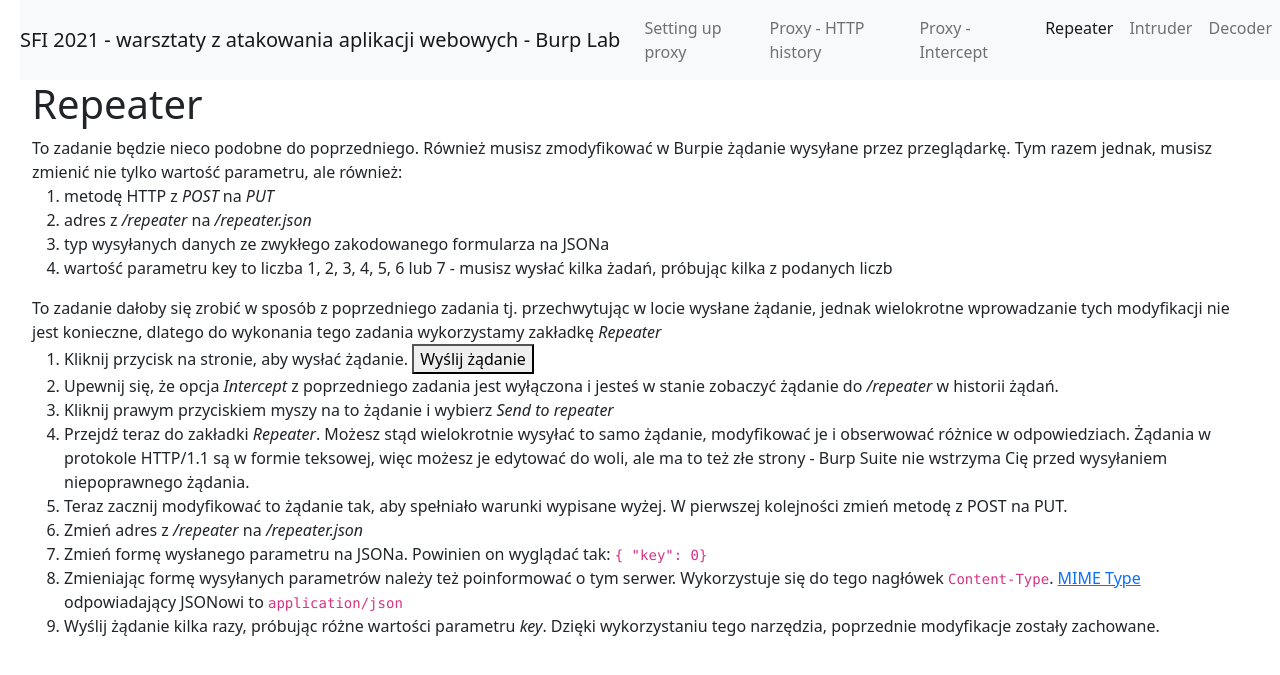
After one commit to gregxsunday/burp-wkshop, a Flask app: page /repeater in a window 1280 px wide. The commit adds this page. Shown: the top 675 px of the page. Run offline with Flask 2, Linux system fonts and the light colour scheme.

Commit message:
added repeater task

```diff
--- a/app/core/views.py
+++ b/app/core/views.py
@@ -6,7 +6,8 @@
 
 flags = {
   'history': r'msfi{123}',
-  'intercept': r'msfi{456}'
+  'intercept': r'msfi{456}',
+  'repeater': r'msfi{789}'
 }
 
 @mod.route('/')
@@ -30,3 +31,25 @@
       return f'<html>no flag for you</html>'
   else:
     return (render_template('core/intercept.html', nav='intercept'))
+
+@mod.route('/repeater')
+def repeater():
+  return (render_template('core/repeater.html', nav='repeater'))
+
+@mod.route('/repeater.json', methods=['GET', 'POST', 'PUT'])
+def repeater_json():
+  if request.method == 'PUT':
+    if request.is_json:
+      req = request.get_json()
+      try:
+        key = req['key']
+        if key == 5:
+          return jsonify({'flag': flags['repeater']})
+        else:
+          return jsonify({'error':'this is not the correct key my friend'})
+      except KeyError:
+        return jsonify({'error':'I want the key in the JSON my friend'}), 400
+    else:
+      return jsonify({'error':'I want JSON my friend'}), 400
+  else:
+    return jsonify({'error':'Bad method my friend'}), 405
--- /dev/null
+++ b/app/templates/core/repeater.html
@@ -0,0 +1,43 @@
+{% extends "layout.html" %}
+{% block body %}
+
+<div class="mx-3 px-3">
+    <h1>Repeater</h1>
+    <div>
+        To zadanie będzie nieco podobne do poprzedniego. Również musisz zmodyfikować w Burpie żądanie wysyłane przez przeglądarkę. Tym razem jednak, musisz zmienić nie tylko wartość parametru, ale również:
+        <ol>
+            <li>metodę HTTP z <i>POST</i> na <i>PUT</i></li>
+            <li>adres z <i>/repeater</i> na <i>/repeater.json</i></li>
+            <li>typ wysyłanych danych ze zwykłego zakodowanego formularza na JSONa</li>
+            <li>wartość parametru key to liczba 1, 2, 3, 4, 5, 6 lub 7 - musisz wysłać kilka żadań, próbując kilka z podanych liczb</li>
+        </ol>
+        To zadanie dałoby się zrobić w sposób z poprzedniego zadania tj. przechwytując w locie wysłane żądanie, jednak wielokrotne wprowadzanie tych modyfikacji nie jest konieczne, dlatego do wykonania tego zadania wykorzystamy zakładkę <i>Repeater</i>
+        <ol>
+            <li>Kliknij przycisk na stronie, aby wysłać żądanie. <button id='btn' type='button'>Wyślij żądanie</button></li>
+            <li>Upewnij się, że opcja <i>Intercept</i> z poprzedniego zadania jest wyłączona i jesteś w stanie zobaczyć żądanie do <i>/repeater</i> w historii żądań.</li>
+            <li>Kliknij prawym przyciskiem myszy na to żądanie i wybierz <i>Send to repeater</i></li>
+            <li>Przejdź teraz do zakładki <i>Repeater</i>. Możesz stąd wielokrotnie wysyłać to samo żądanie, modyfikować je i obserwować różnice w odpowiedziach. Żądania w protokole HTTP/1.1 są w formie teksowej, więc możesz je edytować do woli, ale ma to też złe strony - Burp Suite nie wstrzyma Cię przed wysyłaniem niepoprawnego żądania.</li>
+            <li>Teraz zacznij modyfikować to żądanie tak, aby spełniało warunki wypisane wyżej. W pierwszej kolejności zmień metodę z POST na PUT.</li>
+            <li>Zmień adres z <i>/repeater</i> na <i>/repeater.json</i></li>
+            <li>Zmień formę wysłanego parametru na JSONa. Powinien on wyglądać tak: <code>{ "key": 0}</code></li>
+            <li>Zmieniając formę wysyłanych parametrów należy też poinformować o tym serwer. Wykorzystuje się do tego nagłówek <code>Content-Type</code>. <a href="https://developer.mozilla.org/en-US/docs/Web/HTTP/Basics_of_HTTP/MIME_types">MIME Type</a> odpowiadający JSONowi to <code>application/json</code></li>
+            <li>Wyślij żądanie kilka razy, próbując różne wartości parametru <i>key</i>. Dzięki wykorzystaniu tego narzędzia, poprzednie modyfikacje zostały zachowane.</li>
+        </ol>
+
+    </div>
+
+</div>
+
+<script>
+    function send_request(){
+        console.log('request');
+        let xhr = new XMLHttpRequest();
+        xhr.open('POST', window.location);
+        xhr.setRequestHeader('Content-Type', 'application/x-www-form-urlencoded')
+        xhr.send('key=0');
+    }
+
+    window.btn.onclick = send_request;
+</script>
+
+{% endblock %}
--- a/app/templates/layout.html
+++ b/app/templates/layout.html
@@ -25,7 +25,7 @@
                     <a class="nav-link {% if nav == 'intercept' %}active{% endif %}" href="{{url_for('core.intercept')}}">Proxy - Intercept<span class="sr-only"></span></a>
                 </li>
                 <li class="nav-item">
-                    <a class="nav-link {% if nav == 'repeater' %}active{% endif %}" href="/">Repeater<span class="sr-only"></span></a>
+                    <a class="nav-link {% if nav == 'repeater' %}active{% endif %}" href="{{url_for('core.repeater')}}">Repeater<span class="sr-only"></span></a>
                 </li>
                 <li class="nav-item">
                     <a class="nav-link {% if nav == 'intruder' %}active{% endif %}" href="/">Intruder<span class="sr-only"></span></a>
```
